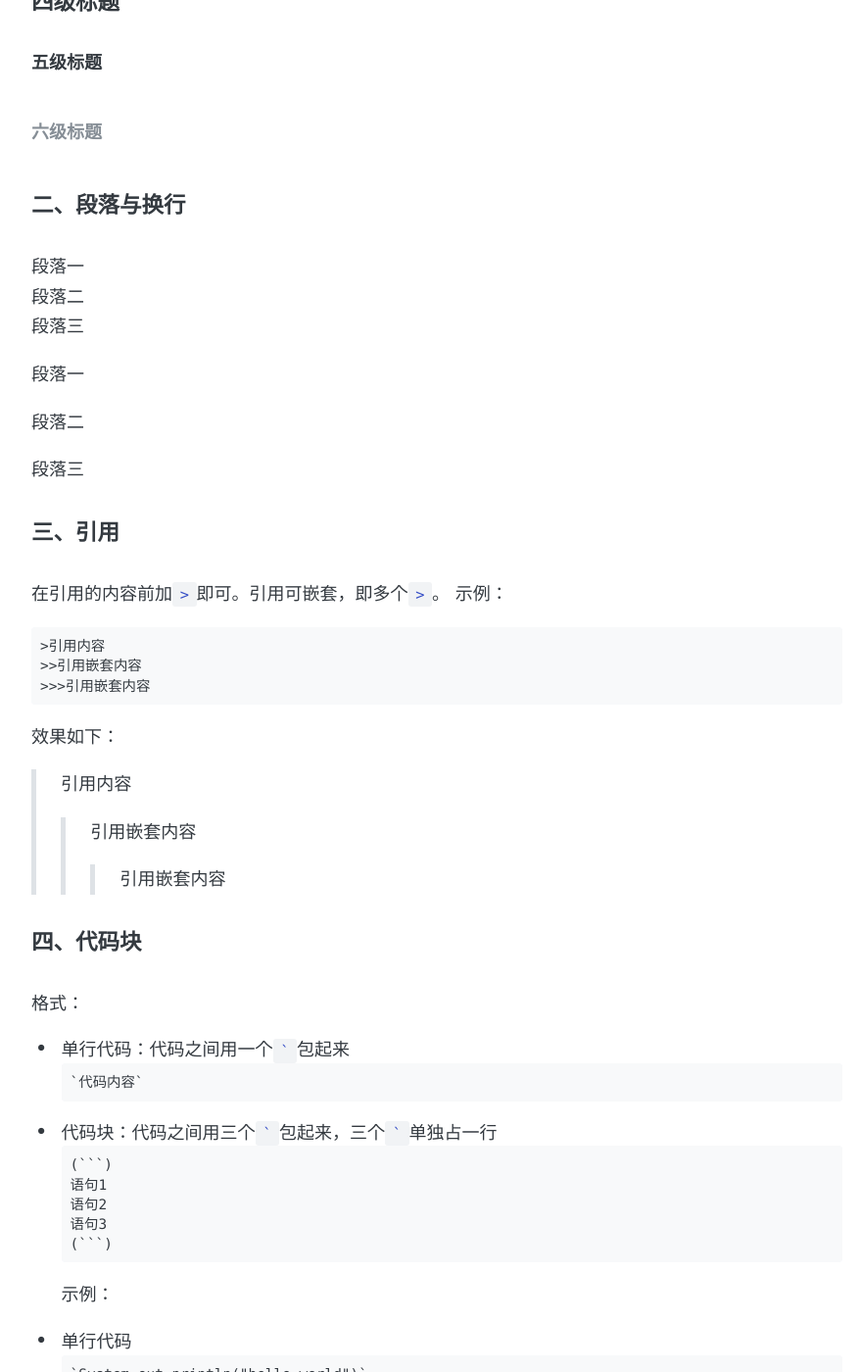
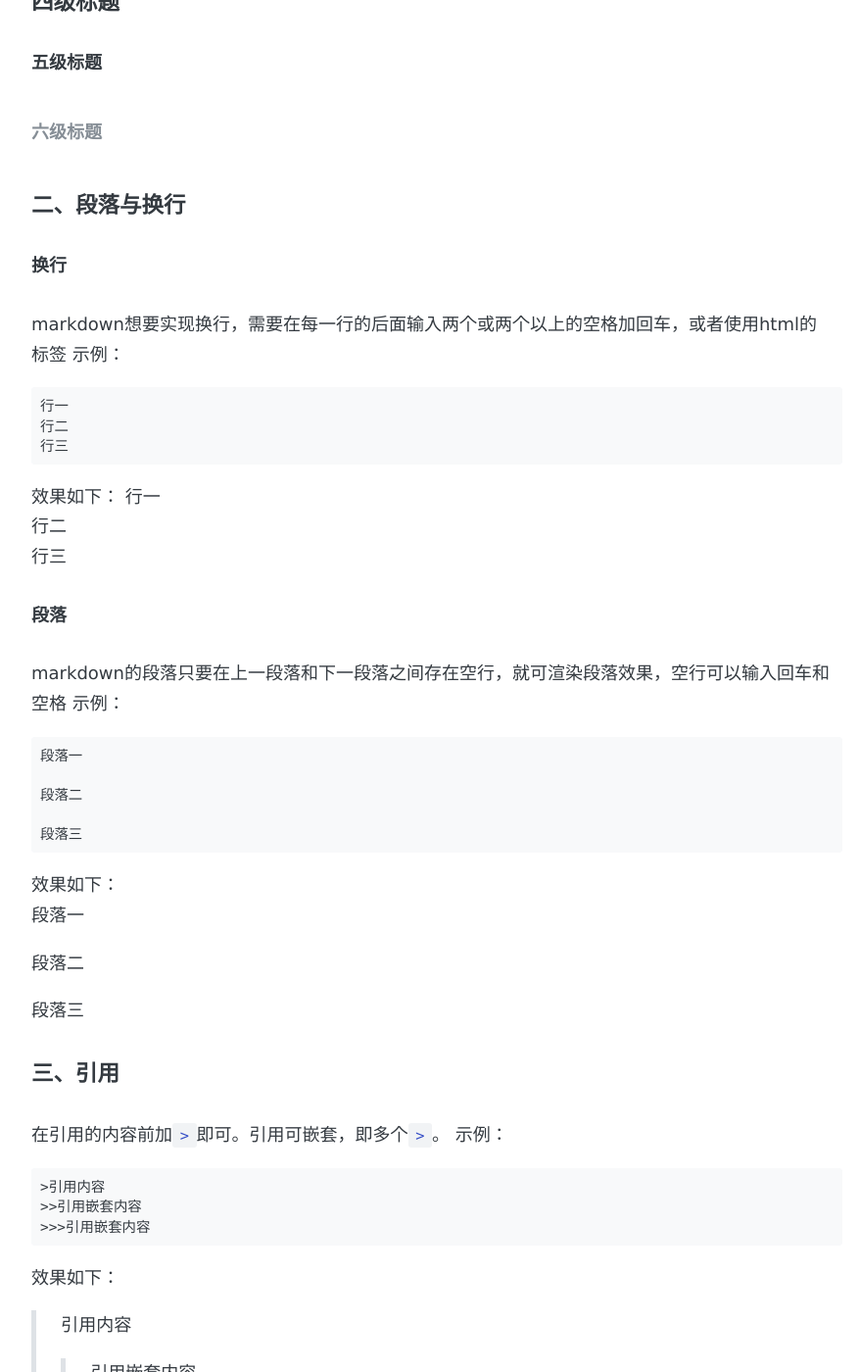
Before and after one commit to perfiffer/perfiffer.github.io, a Jekyll site: the page built from _posts/2019-04-16-markdown语法.md, in a window 1280 px wide and 1400 px high, scrolled down 1461 px. Shown: the whole window at 98% size, without its empty margins (194-1071 px from the left). Built offline with Jekyll 4.4.1, drawn with Linux system fonts in a browser that asks for light colours; some web fonts are replaced; comment, search, counter and statistics services are not loaded.

Commit message:
update blog

````diff
--- a/_posts/2019-04-16-markdown语法.md
+++ b/_posts/2019-04-16-markdown语法.md
@@ -41,10 +41,30 @@ comments: true
 ###### 六级标题
 
 #### 二、段落与换行
+##### 换行
+markdown想要实现换行，需要在每一行的后面输入两个或两个以上的空格加回车，或者使用html的<br>标签
+示例：
+```
+行一
+行二
+行三
+```
+效果如下：
+行一
+行二
+行三
+
+##### 段落
+markdown的段落只要在上一段落和下一段落之间存在空行，就可渲染段落效果，空行可以输入回车和空格
+示例：
+```
 段落一
+
 段落二
+
 段落三
-
+```
+效果如下：
 段落一
 
 段落二
````
